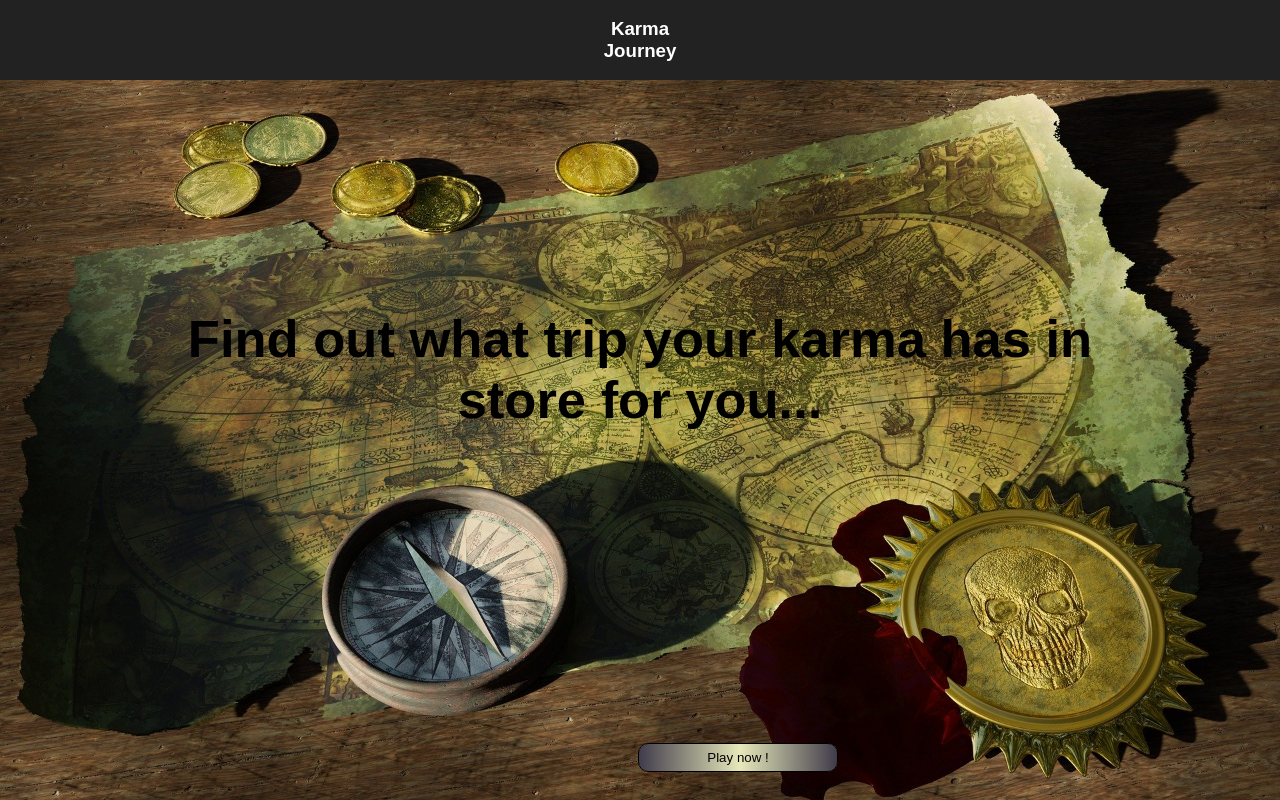
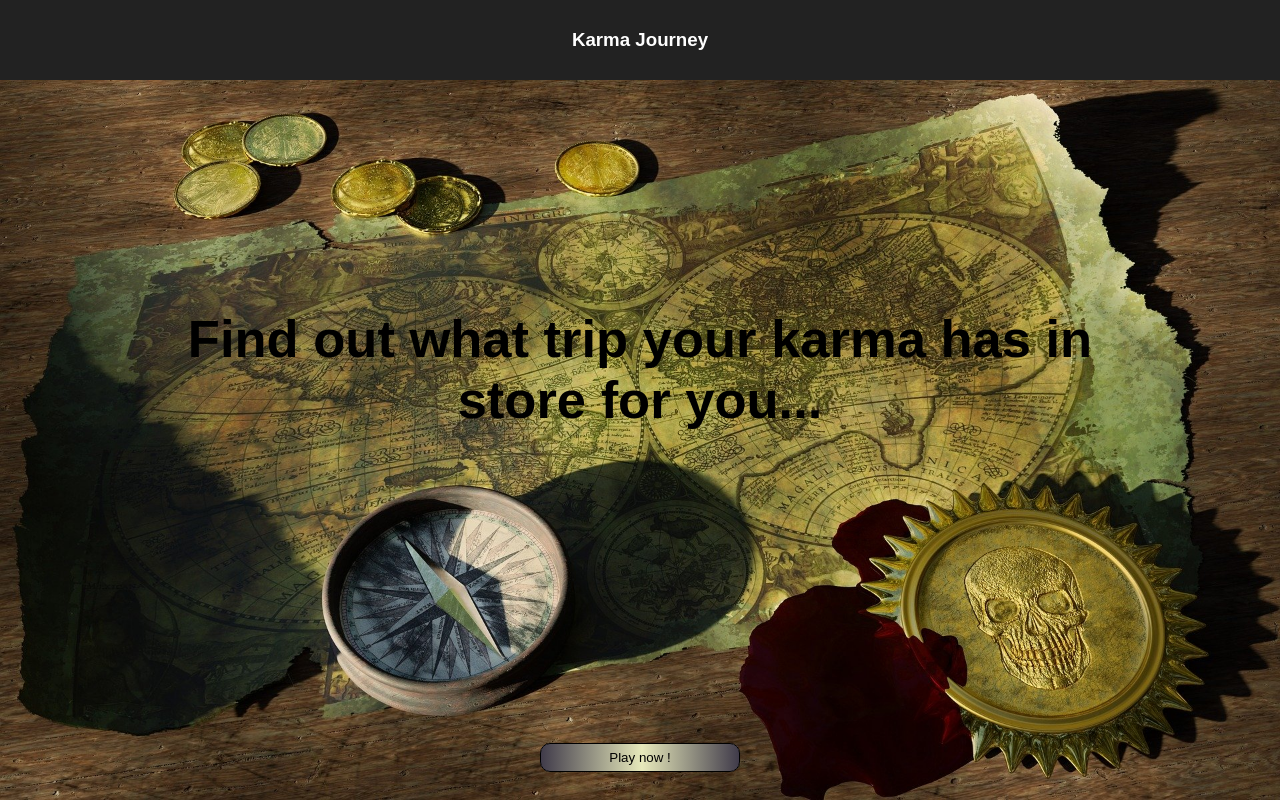
Before and after one commit to LessBeaver/KarmaJourney, a React (Create React App) app: page / in a window 1280 px wide. Built offline with nearby package versions, Linux system fonts and the light colour scheme; the HTML template or start-up script is replaced by a standard one.

Commit message:
résolution err css

```diff
--- a/src/components/ApiCall.css
+++ b/src/components/ApiCall.css
@@ -47,7 +47,7 @@
     text-align: center;
 }
 
-a{
+.AResult{
    margin-left: 49%;
    margin-right: 49%;
 }
--- a/src/components/ApiCall1.js
+++ b/src/components/ApiCall1.js
@@ -38,7 +38,7 @@
 
     <p className="PrésentationWiki">
               Tu peux également déjà préparer ton voyage grâce à la participation de
-              wikipédia:</p> <a href={this.state.webcam.location.wikipedia}>ici</a>
+              wikipédia:</p> <a className="AResult"href={this.state.webcam.location.wikipedia}>ici</a>
           </div>
         )}
       </div>
--- a/src/components/ApiCall2.js
+++ b/src/components/ApiCall2.js
@@ -40,7 +40,7 @@
     <p className="Présentationwiki">
               Tu peux également déjà préparer ton voyage grâce à la participation de
               wikipédia</p>
-              <a href={this.state.webcam.location.wikipedia}>ici</a>
+              <a className="AResult"href={this.state.webcam.location.wikipedia}>ici</a>
           </div>
         )}
       </div>
```
